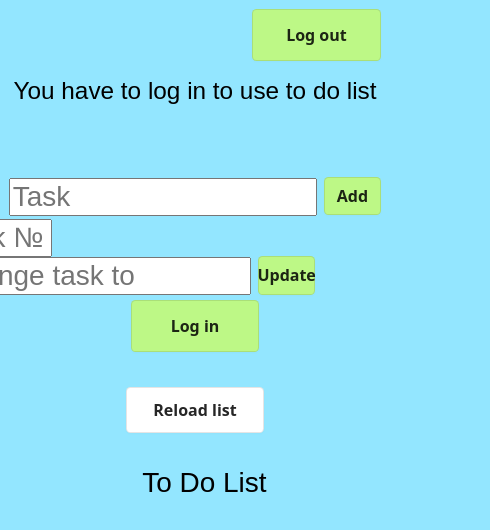
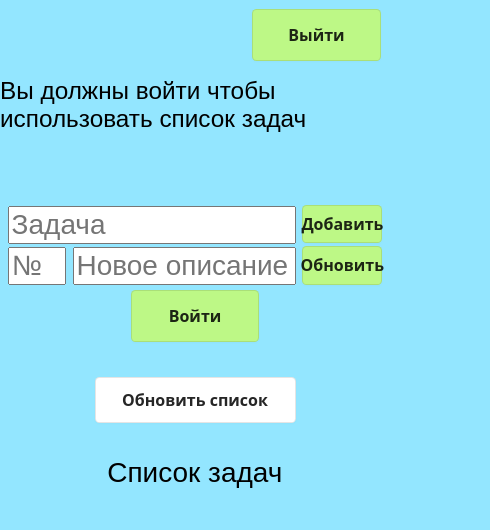
Before and after one commit to BukhryakovVladimir/todo_list, a plain HTML site: page website/todobukh.ru/index.html in a window 390 px wide. Shown: the whole page, 490 px wide, since content can reach past the window. Drawn offline with Linux system fonts and the light colour scheme; no server answers.

Commit message:
:children_crossing: Translated to Russian language and changed layout a bit.

```diff
--- a/website/todobukh.ru/index.html
+++ b/website/todobukh.ru/index.html
@@ -14,18 +14,18 @@
     id="indexLogout"
     onclick='document.cookie = "buhry_ToDoList_jwt=; expires=Thu, 01 Jan 1970 00:00:00 UTC; path=/api;"; window.location.reload()'
   >
-    Log out
+    Выйти
   </button>
-    <p id="unauthorized">You have to log in to use to do list</p>
+    <p id="unauthorized">Вы должны войти чтобы использовать список задач</p>
     <p id="signedAs"></p>
     <form action="" id="addForm">
-      <input type="text" id="addInput" placeholder="Task" maxlength="1000" autocomplete="off" required />
-      <button type="submit" class="regularButton" id="addButton">Add</button>
+      <input type="text" id="addInput" placeholder="Задача" maxlength="1000" autocomplete="off" required />
+      <button type="submit" class="regularButton" id="addButton">Добавить</button>
     </form>
     <form action="" id="updateForm">
-      <input type="text" id="updateInputNumber" placeholder="Task №" maxlength="6" autocomplete="off" required />
-      <input type="text" id="updateInputTask" placeholder="Change task to" maxlength="1000" autocomplete="off" required />
-      <button type="submit" class="regularButton" id="updateButton">Update</button>
+      <input type="text" id="updateInputNumber" placeholder="№ " maxlength="6" autocomplete="off" required />
+      <input type="text" id="updateInputTask" placeholder="Новое описание" maxlength="1000" autocomplete="off" required />
+      <button type="submit" class="regularButton" id="updateButton">Обновить</button>
     </form>
     <button
       type="button"
@@ -33,11 +33,11 @@
       id="indexLogin"
       onclick="window.location.href = 'login.html';"
     >
-      Log in
+      Войти
     </button>
-    <button type="button" class="regularButton" id="show">Reload list</button>
+    <button type="button" class="regularButton" id="show">Обновить список</button>
     <ul id="olist">
-      <header>To Do List</header>
+      <header>Список задач</header>
     </ul>
     <script src="index.js"></script>
     <script src="getUser.js"></script>
--- a/website/todobukh.ru/style/index.css
+++ b/website/todobukh.ru/style/index.css
@@ -100,111 +100,36 @@ span {
   #addForm {
     margin: 0 auto;
     position: relative;
-  }
-  #updateForm {
-    margin: 0 auto;
-    position: relative;
-  }
-  #addButton {
-    position: relative;
-    bottom: 0.21em;
-    width: 3.6em;
-    height: 2.4em;
-  }
-  #updateButton {
-    position: relative;
-    bottom: 0.21em;
-    width: 3.6em;
-    height: 2.4em;
-  }
-  #indexLogin {
-    position: relative;
-    top: 0.1rem;
-    width: 7rem;
-  }
-  #indexLogout {
-    position: relative;
-    top: 0.5rem;
-    left: 8.2rem;
-    bottom: 11rem;
-    width: 7rem;
-  }
-  #show {
-    position: relative;
-    top: 2rem;
-    height: 2.5rem;
-    background-color: #ffffff;
-  }
-  ul {
-    display: table;
-    border-collapse: separate;
-    border-spacing: 10px;
-    position: relative;
-    top: 2rem;
-    right: 1rem;
-    width: 30rem;
-    counter-reset: li;
-    word-wrap: break-word;
-  }
-  ul header {
-    position: relative;
-    left: 11.5rem;
-  }
-  li {
-    display: table-row;
-    padding: 2em;
-  }
-  li:before {
-    margin-right: 10px;
-    content: counter(li) ".";
-    width: 1.6em;
-    counter-increment: li;
-    display: table-cell;
-  }
-}
-
-@media all and (max-width: 1920px) {
-  body {
-    margin: 0;
-    padding: 0;
-    display: flex;
-    flex-direction: column;
-    align-items: center;
-  }
-  #addForm {
-    margin: 0 auto;
-    position: relative;
+    left: 1em;
   }
 
   #updateForm {
     margin: 0 auto;
     position: relative;
+    left: 1em;
   }
   #addInput {
-    /* width: 300px; */
+    width: 400px;
   }
   #updateInputNumber {
     position: relative;
-    right: 2em;
-    width: 100px;
+    width: 50px;
   }
   #updateInputTask {
     position: relative;
-    right: 2.05em;
-    /* width: 300px; */
+    width: 335px;
   }
   #addButton {
     position: relative;
     bottom: 0.21em;
-    width: 3.6em;
+    width: 5em;
     height: 2.4em;
   }
 
   #updateButton {
     position: relative;
-    right: 3.56em;
     bottom: 0.21em;
-    width: 3.6em;
+    width: 5em;
     height: 2.4em;
   }
 
@@ -232,14 +157,104 @@ span {
     border-spacing: 10px;
     position: relative;
     top: 2rem;
-    right: 1rem;
     width: 30rem;
+    left: 1.5rem;
     counter-reset: li;
     word-wrap: break-word;
   }
   ul header {
     position: relative;
-    left: 11.5rem;
+    left: 7.1rem;
+  }
+  li {
+    display: table-row;
+    padding: 2em;
+  }
+  li:before {
+    margin-right: 10px;
+    content: counter(li) ".";
+    width: 1.6em;
+    counter-increment: li;
+    display: table-cell;
+  }
+}
+
+@media all and (max-width: 1920px) {
+  body {
+    margin: 0;
+    padding: 0;
+    display: flex;
+    flex-direction: column;
+    align-items: center;
+  }
+  #addForm {
+    margin: 0 auto;
+    position: relative;
+    left: 1em;
+  }
+
+  #updateForm {
+    margin: 0 auto;
+    position: relative;
+    left: 1em;
+  }
+  #addInput {
+    width: 400px;
+  }
+  #updateInputNumber {
+    position: relative;
+    width: 50px;
+  }
+  #updateInputTask {
+    position: relative;
+    width: 335px;
+  }
+  #addButton {
+    position: relative;
+    bottom: 0.21em;
+    width: 5em;
+    height: 2.4em;
+  }
+
+  #updateButton {
+    position: relative;
+    bottom: 0.21em;
+    width: 5em;
+    height: 2.4em;
+  }
+
+  #indexLogin {
+    position: relative;
+    top: 0.1rem;
+    width: 7rem;
+  }
+  #indexLogout {
+    position: relative;
+    top: 0.5rem;
+    left: 8.2rem;
+    bottom: 11rem;
+    width: 7rem;
+  }
+  #show {
+    position: relative;
+    top: 2rem;
+    height: 2.5rem;
+    background-color: #ffffff;
+  }
+  ul {
+    display: table;
+    border-collapse: separate;
+    border-spacing: 10px;
+    position: relative;
+    top: 2rem;
+    width: 30rem;
+    left: 1.5rem;
+    counter-reset: li;
+    word-wrap: break-word;
+  }
+  ul header {
+    position: relative;
+    left: 7.1rem;
   }
   li {
     display: table-row;
@@ -265,30 +280,32 @@ span {
   #addForm {
     margin: 0 auto;
     position: relative;
+    left: 0em;
   }
   #updateForm {
     margin: 0 auto;
     position: relative;
+    left: 0em;
   }
   #addInput {
-    width: 300px;
+    width: 280px;
   }
   #updateInputNumber {
-    width: 100px;
+    width: 50px;
   }
   #updateInputTask {
-    width: 300px;
+    width: 215px;
   }
   #addButton {
     position: relative;
     bottom: 0.21em;
-    width: 3.6em;
+    width: 5em;
     height: 2.4em;
   }
   #updateButton {
     position: relative;
     bottom: 0.21em;
-    width: 3.6em;
+    width: 5em;
     height: 2.4em;
   }
   #indexLogin {
@@ -316,12 +333,13 @@ span {
     position: relative;
     top: 2rem;
     width: 20rem;
+    left: -2rem;
     counter-reset: li;
     word-wrap: break-word;
   }
   ul header {
     position: relative;
-    left: 6.5rem;
+    left: 5.6rem;
   }
   li {
     display: table-row;
```
Also changed, not shown: website/todobukh.ru/login.html (+7 -7 lines), website/todobukh.ru/signup.html (+5 -5 lines).
